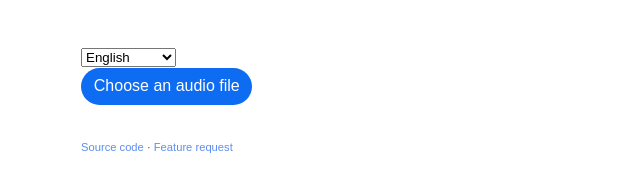
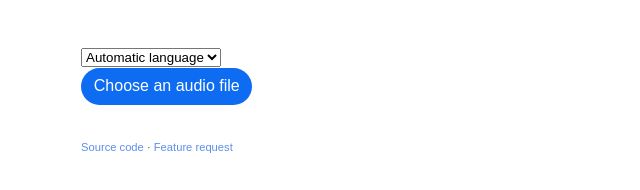
Before and after one commit to felixbade/transcribe, a plain HTML site: page src/index.html in a window 1280 px wide. Shown: the part 196-386 px from the top of the page, 319-959 px from the left. Drawn offline with Linux system fonts and the light colour scheme.

Commit message:
Add auto language option (default)

```diff
--- a/src/index.html
+++ b/src/index.html
@@ -20,7 +20,8 @@
             <form id="upload-form">
                 <!-- https://platform.openai.com/docs/guides/speech-to-text/supported-languages -->
                 <select name="language" id="language">
-                    <option value="en" selected>English</option>
+                    <option value="" selected>Automatic language</option>
+                    <option value="en">English</option>
                     <option value="af">Afrikaans</option>
                     <option value="ar">Arabic</option>
                     <option value="hy">Armenian</option>
--- a/src/index.js
+++ b/src/index.js
@@ -6,7 +6,9 @@ const transcribe = (apiKey, file, language) => {
     formData.append('file', file)
     formData.append('model', 'whisper-1')
     formData.append('response_format', 'verbose_json')
-    formData.append('language', language)
+    if (language) {
+        formData.append('language', language)
+    }
 
     const headers = new Headers()
     headers.append('Authorization', `Bearer ${apiKey}`)
```
